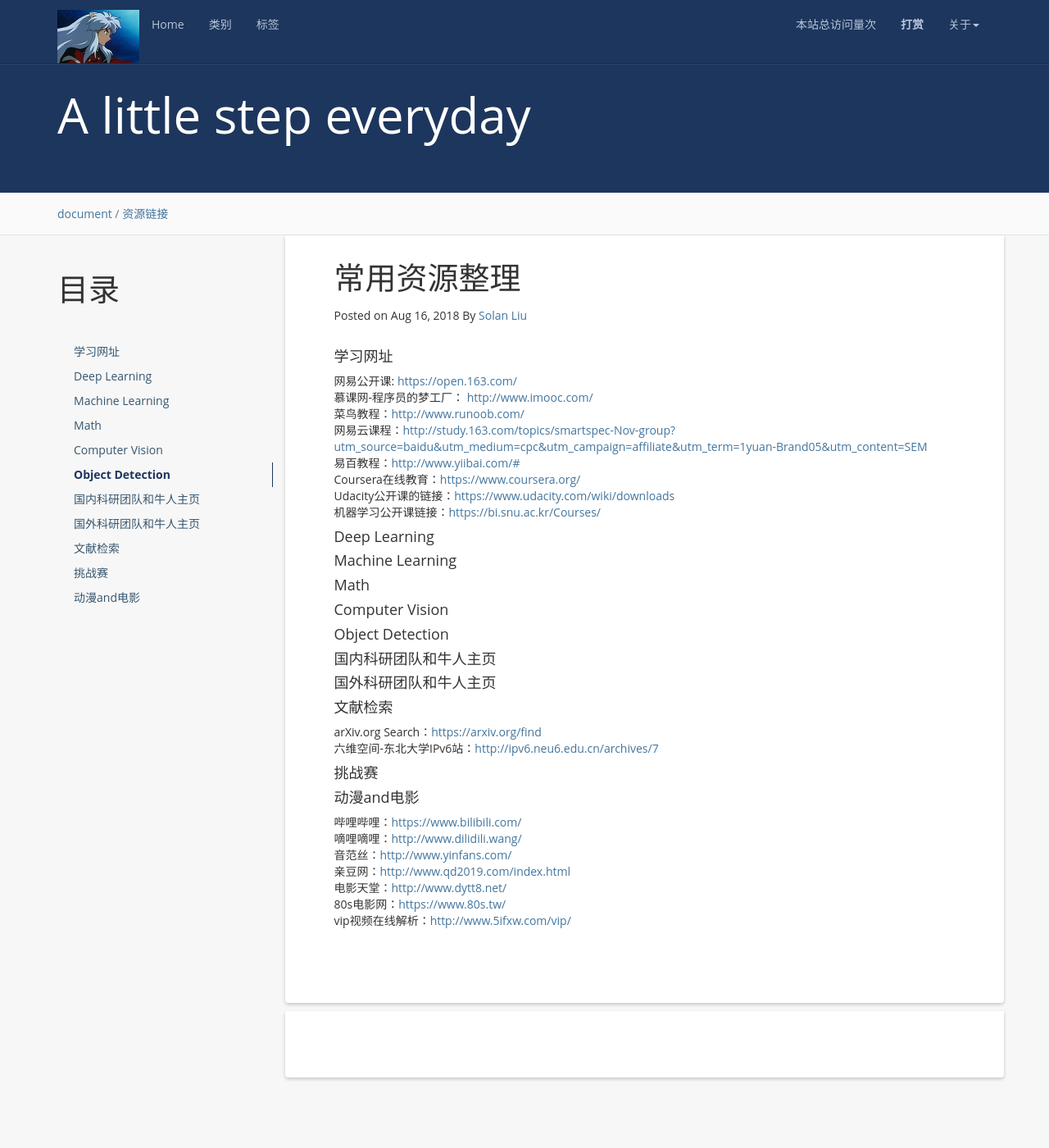
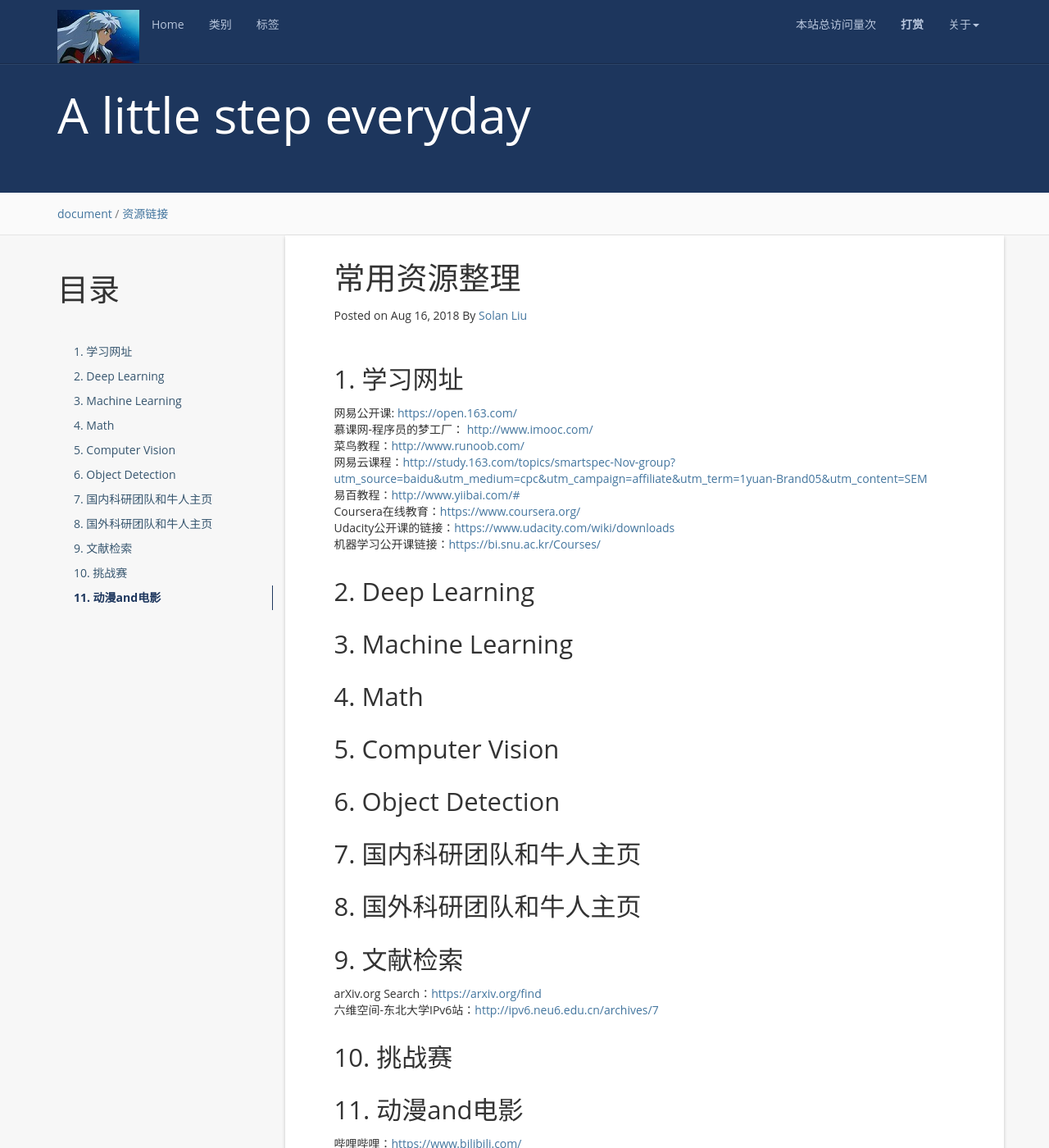
Before and after one commit to SolanLiu/Blog, a Jekyll site: the page built from _posts/2018-08-17-resource-links.md, in a window 1280 px wide and 1400 px high. Shown: the whole window at 82% size. Built offline with Jekyll 4.4.1, drawn with Linux system fonts in a browser that asks for light colours; nearby versions of some CDN libraries; comment, search, counter and statistics services are not loaded.

```diff
--- a/_posts/2018-08-17-resource-links.md
+++ b/_posts/2018-08-17-resource-links.md
@@ -15,7 +15,8 @@ tag: 资源链接
 
 
 
-#### 学习网址
+## 1. 学习网址
+
 网易公开课: <https://open.163.com/>
 慕课网-程序员的梦工厂： <http://www.imooc.com/>
 菜鸟教程：<http://www.runoob.com/>
@@ -25,27 +26,37 @@ Coursera在线教育：<https://www.coursera.org/>
 Udacity公开课的链接：<https://www.udacity.com/wiki/downloads>
 机器学习公开课链接：<https://bi.snu.ac.kr/Courses/>
 
-#### Deep Learning
+## 2. Deep Learning
 
-#### Machine Learning
 
-#### Math
+## 3. Machine Learning
 
-#### Computer Vision
 
-#### Object Detection
+## 4. Math
 
-#### 国内科研团队和牛人主页
 
-#### 国外科研团队和牛人主页
+## 5. Computer Vision
 
-#### 文献检索
+
+## 6. Object Detection
+
+
+## 7. 国内科研团队和牛人主页
+
+
+## 8. 国外科研团队和牛人主页
+
+
+## 9. 文献检索
+
 arXiv.org Search：<https://arxiv.org/find>
 六维空间-东北大学IPv6站：<http://ipv6.neu6.edu.cn/archives/7>
 
-#### 挑战赛
+## 10. 挑战赛
 
-#### 动漫and电影
+
+## 11. 动漫and电影
+
 哔哩哔哩：<https://www.bilibili.com/>
 嘀哩嘀哩：<http://www.dilidili.wang/>
 音范丝：<http://www.yinfans.com/>
```
